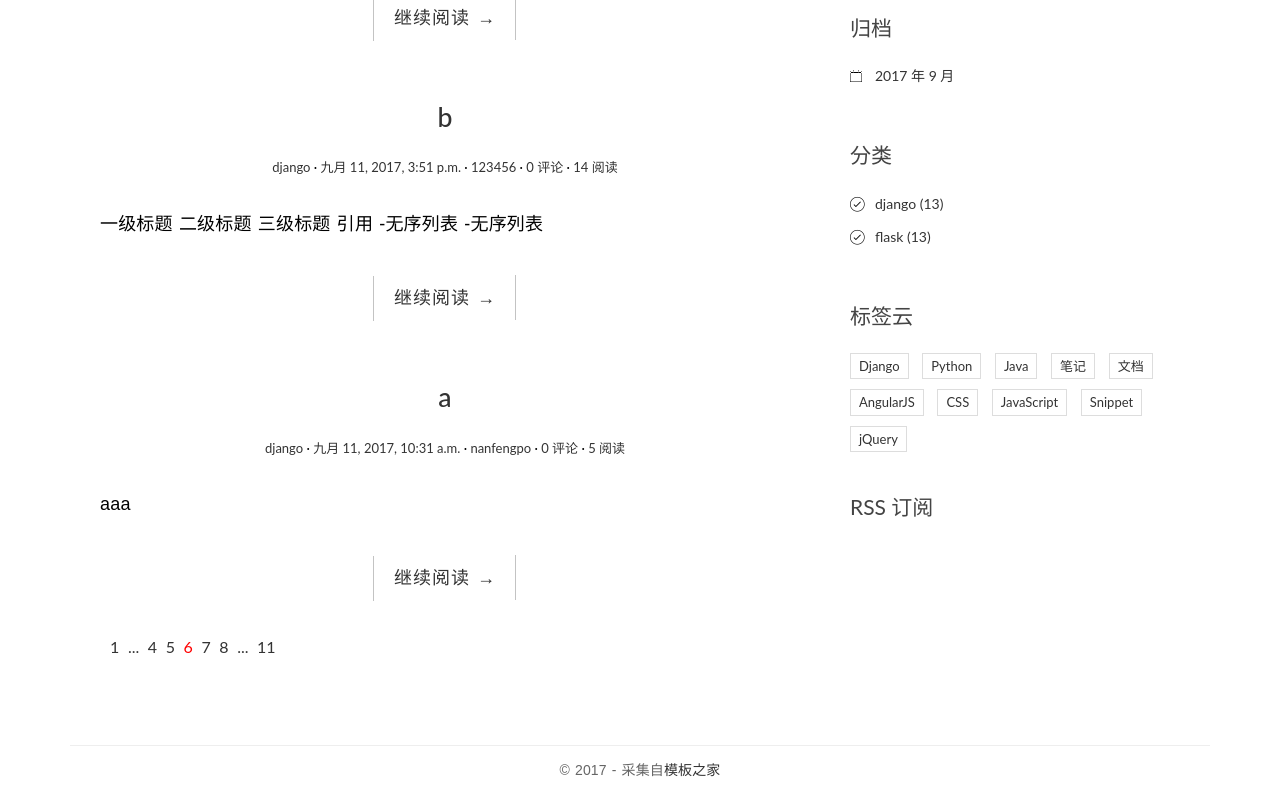
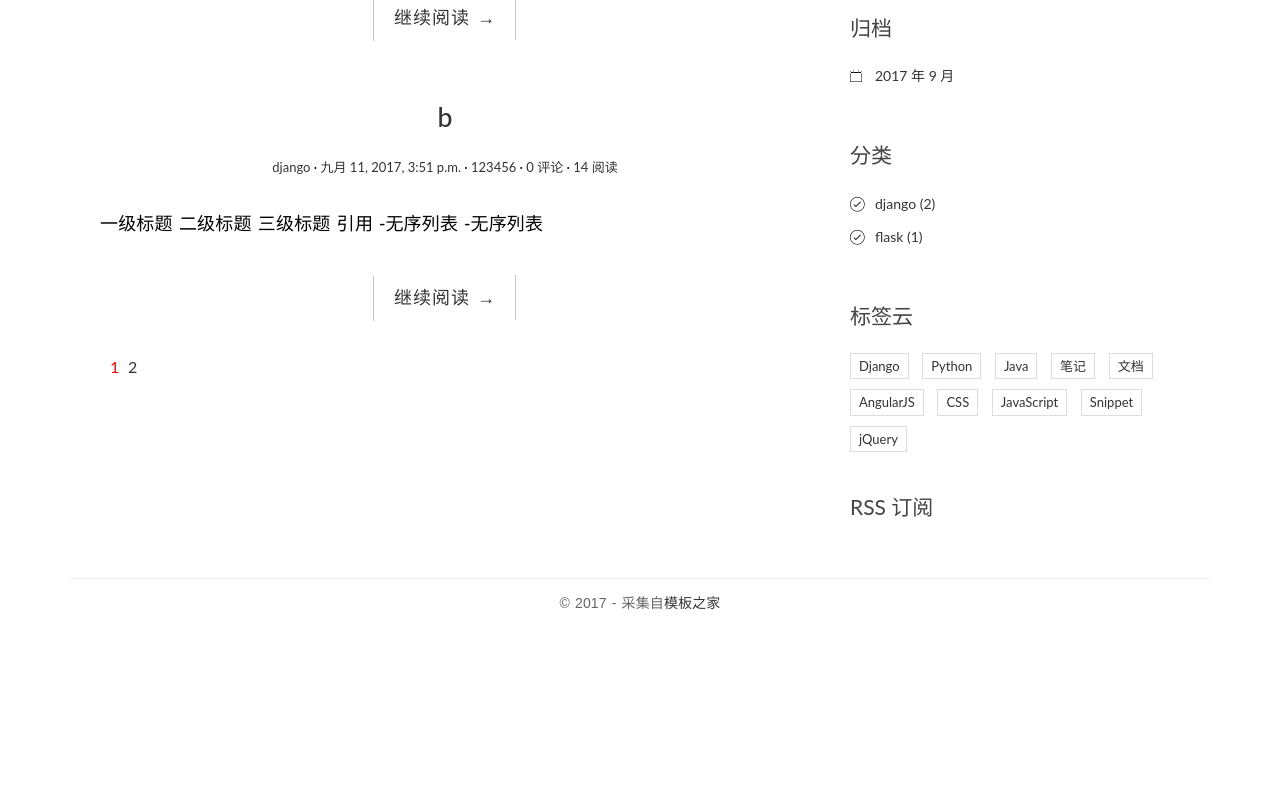
Before and after one commit to kkyyGGYY/django, a Django app: page / in a window 1280 px wide. Shown: the part 355-1156 px from the top of the page. After the commit the page ends 965 px from the top, so only its background shows below. Run offline with Django 3.2, Linux system fonts and the light colour scheme; data comes from the database, SQL or seed files in the repository; some libraries are stand-ins or nearby versions.

Commit message:
20170913下午优化分页以及annotate聚合

```diff
--- a/blogproject/blog/models.py
+++ b/blogproject/blog/models.py
@@ -4,6 +4,7 @@ from django.contrib.auth.models import User
 from django.urls import reverse
 from markdown import Markdown
 from django.utils.html import strip_tags
+
 
 class Category(models.Model):
     name = models.CharField(max_length=64)
--- a/blogproject/blog/templatetags/blog_tags.py
+++ b/blogproject/blog/templatetags/blog_tags.py
@@ -1,5 +1,7 @@
 from django import template
 from ..models import Post, Category
+from django.db.models.aggregates import Count
+
 
 register = template.Library()
 
@@ -16,4 +18,4 @@ def archives():
 
 @register.simple_tag
 def get_categories():
-    return Category.objects.all()
+    return Category.objects.annotate(num_post=Count('post')).filter(num_post__gt=0)
--- a/blogproject/blog/views.py
+++ b/blogproject/blog/views.py
@@ -4,8 +4,8 @@ from django.views.generic import ListView,DetailView
 from .models import Post, Category
 import markdown
 import pygments
-
 from comments.forms import CommentForm
+from django.core.paginator import Paginator, EmptyPage
 
 
 # def index(request):
@@ -18,6 +18,96 @@ class IndexView(ListView):
     model = Post
     template_name = 'blog/index.html'
     context_object_name = 'post_list'  # 这个post_list不能瞎取,必须和模板中的变量一样
+    paginate_by = 2
+
+    def paginator_data(self, paginator, page, is_paginated):
+        if not is_paginated:
+            return {}
+        # 首页
+        first = False
+
+        # 省略号
+        left_has_more = False
+
+        # 当前页左边的几个页码
+        left = []
+
+        # 当前页的页码
+        page_number = page.number
+
+        # 当前页右边的几个页码
+        right = []
+
+        # 省略号
+        right_has_more = False
+
+        # 最后一页
+        last = False
+
+        # 总页数
+        total_pages = paginator.num_pages
+
+        # 获取整个分页页码
+        page_range = paginator.page_range
+
+        #如果当前是第一页
+        if page_number == 1:
+            right = page_range[page_number:page_number+2]
+            if right[-1] < total_pages-1:
+                right_has_more = True
+            if right[-1] < total_pages:
+                last = True
+        elif page_number == total_pages:  # 如果当前是最后一页
+
+            # 用户请求的既不是最后一页，也不是第 1 页，则需要获取当前页左右两边的连续页码号，
+            # 这里只获取了当前页码前后连续两个页码，你可以更改这个数字以获取更多页码。
+            left = page_range[(page_number-3) if (page_number-3) > 0 else 0:page_number-1]
+            if left[0] > 2:
+                left_has_more = True
+
+            # 如果最左边的页码号比第 1 页的页码号大，说明当前页左边的连续页码号中不包含第一页的页码，
+            # 所以需要显示第一页的页码号，通过 first 来指示
+            if left[0] > 1:
+                first = True
+        else:
+            left = page_range[(page_number-3) if (page_number-3) > 0 else 0:page_number-1]
+            right = page_range[page_number:page_number + 2]
+            # 是否需要显示最后一页和最后一页前的省略号
+            if right[-1] < total_pages -1:
+                right_has_more = True
+            if right[-1] < total_pages:
+                last = True
+
+            # 是否需要显示第 1 页和第 1 页后的省略号
+            if left[0] > 2:
+                left_has_more = True
+            if left[0] > 1:
+                first = True
+
+        data = {
+            'left':left,
+            'right': right,
+            'left_has_more': left_has_more,
+            'right_has_more': right_has_more,
+            'first': first,
+            'last': last,
+        }
+        return data
+
+    def get_context_data(self, **kwargs):
+
+        context = super().get_context_data(**kwargs)
+        paginator = context.get('paginator')
+        page = context.get('page_obj')
+        is_paginated = context.get('is_paginated')
+
+        pagination_data = self.paginator_data(paginator, page, is_paginated)
+
+        context.update(pagination_data)
+        # 将更新后的 context 返回，以便 ListView 使用这个字典中的模板变量去渲染模板。
+        # 注意此时 context 字典中已有了显示分页导航条所需的数据。
+        return context
+
 
 
 # def detail(request, pk):
--- a/blogproject/templates/base.html
+++ b/blogproject/templates/base.html
@@ -99,7 +99,7 @@
                     <ul>
                         {% for category in category_list %}
                         <li>
-                            <a href="{% url 'blog:category' category.pk %}">{{category.name}} <span class="post-count">(13)</span></a>
+                            <a href="{% url 'blog:category' category.pk %}">{{category.name}} <span class="post-count">({{category.num_post}})</span></a>
                         </li>
                         {% empty %}
                         没有数据
--- a/blogproject/templates/blog/index.html
+++ b/blogproject/templates/blog/index.html
@@ -32,17 +32,66 @@
 <a href="#">下一页</a>
 </div>
 -->
+<!--{% if is_paginated %}-->
+<!--<div class="pagination-simple">-->
+    <!--<ul>-->
+        <!--{% if page_obj.has_previous %}-->
+        <!--<li><a href="?page={{page_obj.previous_page_number}}">上一页</a></li>-->
+        <!--{% endif %}-->
+        <!--<span class="current">第{{page_obj.number}}页/共{{paginator.num_page}}页</span>-->
+        <!--<li><a href="">...</a></li>-->
+        <!--<li><a href="">4</a></li>-->
+        <!--<li><a href="">5</a></li>-->
+        <!--<li class="current"><a href="">6</a></li>-->
+        <!--<li><a href="">7</a></li>-->
+        <!--<li><a href="">8</a></li>-->
+        <!--<li><a href="">...</a></li>-->
+        <!--{% if page_obj.has_next %}-->
+        <!--<li><a href="?page={{page_obj.next_page_number}}">下一页</a></li>-->
+        <!--{% endif %}-->
+    <!--</ul>-->
+<!--</div>-->
+<!--{% endif %}-->
+{% if is_paginated %}
 <div class="pagination">
     <ul>
-        <li><a href="">1</a></li>
-        <li><a href="">...</a></li>
-        <li><a href="">4</a></li>
-        <li><a href="">5</a></li>
-        <li class="current"><a href="">6</a></li>
-        <li><a href="">7</a></li>
-        <li><a href="">8</a></li>
-        <li><a href="">...</a></li>
-        <li><a href="">11</a></li>
+        {% if first %}
+        <li><a href="?page=1">1</a></li>
+        {% endif %}
+
+        {% if left %}
+
+            {% for i in left %}
+                <li><a href="?page={{i}}">{{i}}</a></li>
+            {% endfor %}
+
+            {% if left_has_more %}
+                <li><span>...</span></li>
+            {% endif %}
+
+        {% endif %}
+
+        <li class="current"><a href="?page={{page_obj.number}}">{{page_obj.number}}</a></li>
+
+        {% if right %}
+
+            {% for i in right %}
+                <li><a href="?page={{i}}">{{i}}</a></li>
+            {% endfor %}
+
+            {% if right_has_more %}
+                <li><span>...</span></li>
+            {% endif %}
+
+        {% endif %}
+
+        {% if last %}
+        <li><a href="?page={{ paginator.num_pages }}">{{ paginator.num_pages }}</a></li>
+        {% endif %}
+
     </ul>
 </div>
+{% endif %}
+
+
 {% endblock main %}
```
